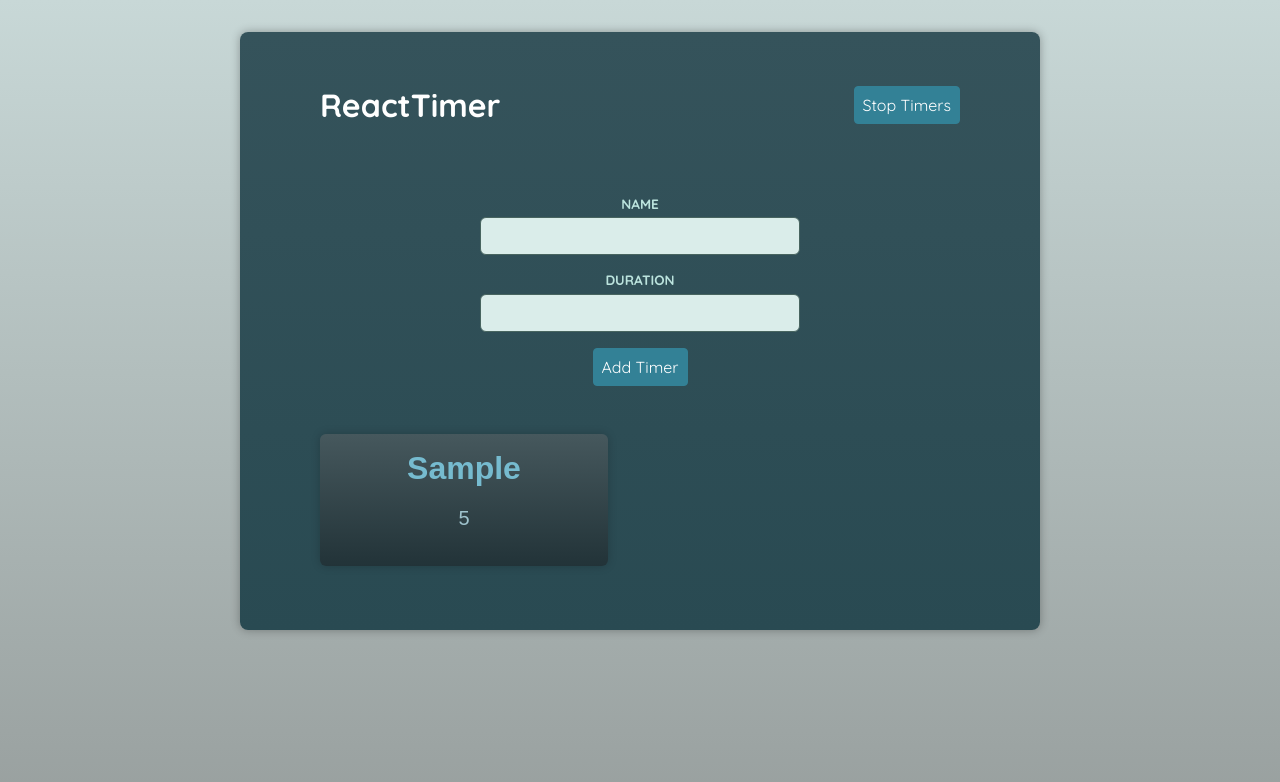
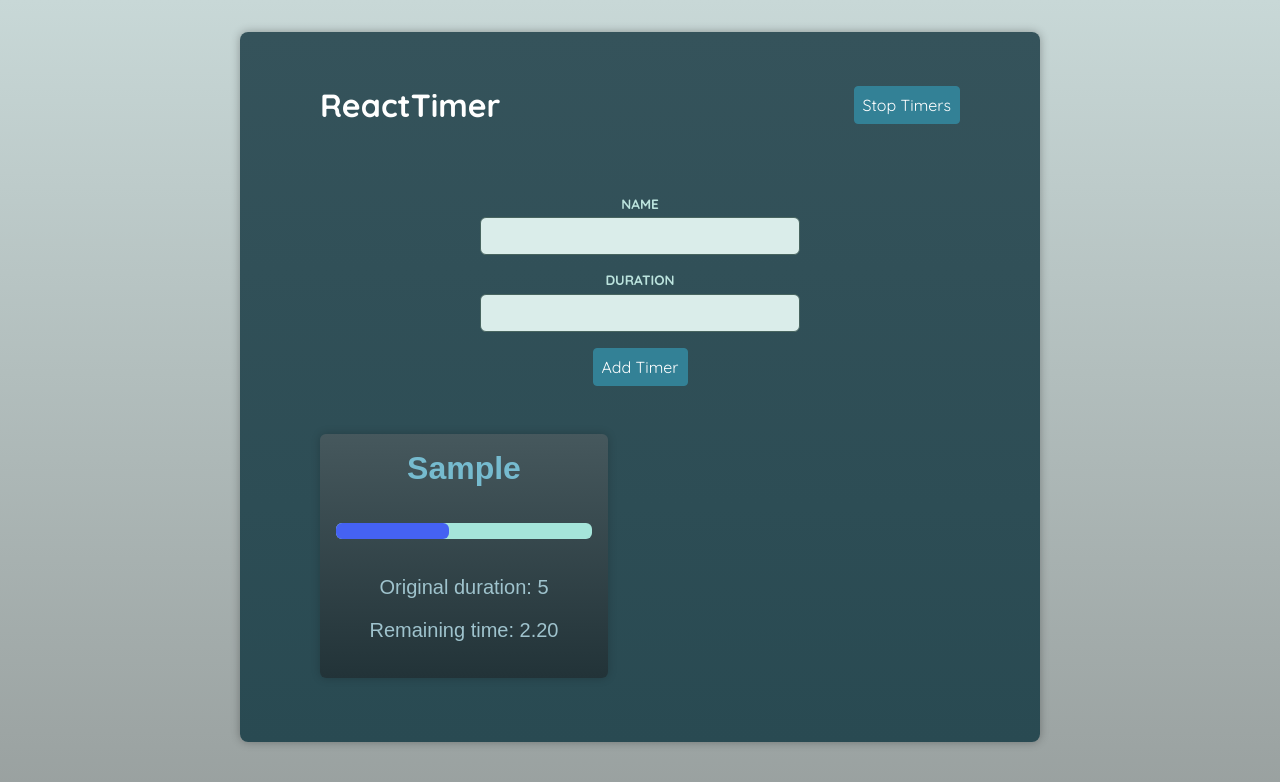
Before and after one commit to alexmisnovs/react-ts, a React (Vite) app: page / in a window 1280 px wide. Both pictures are taken after typing "Sample", "5" into the empty fields and a click on the button "Add Timer". Shown: the top 782 px of the page. Built offline with nearby package versions, Linux system fonts and the light colour scheme; a web font is replaced by a local one.

Commit message:
added useEffect and functionality for the timers

```diff
--- a/src/components/Timer.tsx
+++ b/src/components/Timer.tsx
@@ -1,11 +1,50 @@
-import { type Timer as TimerProps } from "../store/timers-store.tsx";
+import { useEffect, useRef, useState } from "react";
+import { useTimersContext, type Timer as TimerProps } from "../store/timers-store.tsx";
 import Container from "./UI/Container.tsx";
 
 export default function Timer({ name, duration }: TimerProps) {
+  const durationInMilliseconds = duration * 1000;
+
+  const [remainingTime, setRemainingTime] = useState(durationInMilliseconds);
+  const intervalRef = useRef<number | null>(null);
+  const { isRunning } = useTimersContext();
+
+  if (remainingTime <= 0 && intervalRef.current) {
+    clearInterval(intervalRef.current);
+  }
+
+  useEffect(() => {
+    let timer: number;
+    if (isRunning) {
+      timer = setInterval(() => {
+        setRemainingTime(prevTime => {
+          if (prevTime <= 0) {
+            return prevTime;
+          }
+          return prevTime - 50;
+        });
+      }, 50);
+      intervalRef.current = timer;
+    } else if (intervalRef.current) {
+      clearInterval(intervalRef.current);
+    }
+
+    // cleanup function
+    return () => {
+      clearInterval(timer);
+    };
+  }, [isRunning]);
+
+  const formattedRemainingTime = (remainingTime / 1000).toFixed(2);
+
   return (
     <Container as="article">
       <h2>{name}</h2>
-      <p>{duration}</p>
+      <p>
+        <progress max={durationInMilliseconds} value={remainingTime} />
+      </p>
+      <p>Original duration: {duration}</p>
+      <p>Remaining time: {formattedRemainingTime}</p>
     </Container>
   );
 }
```
